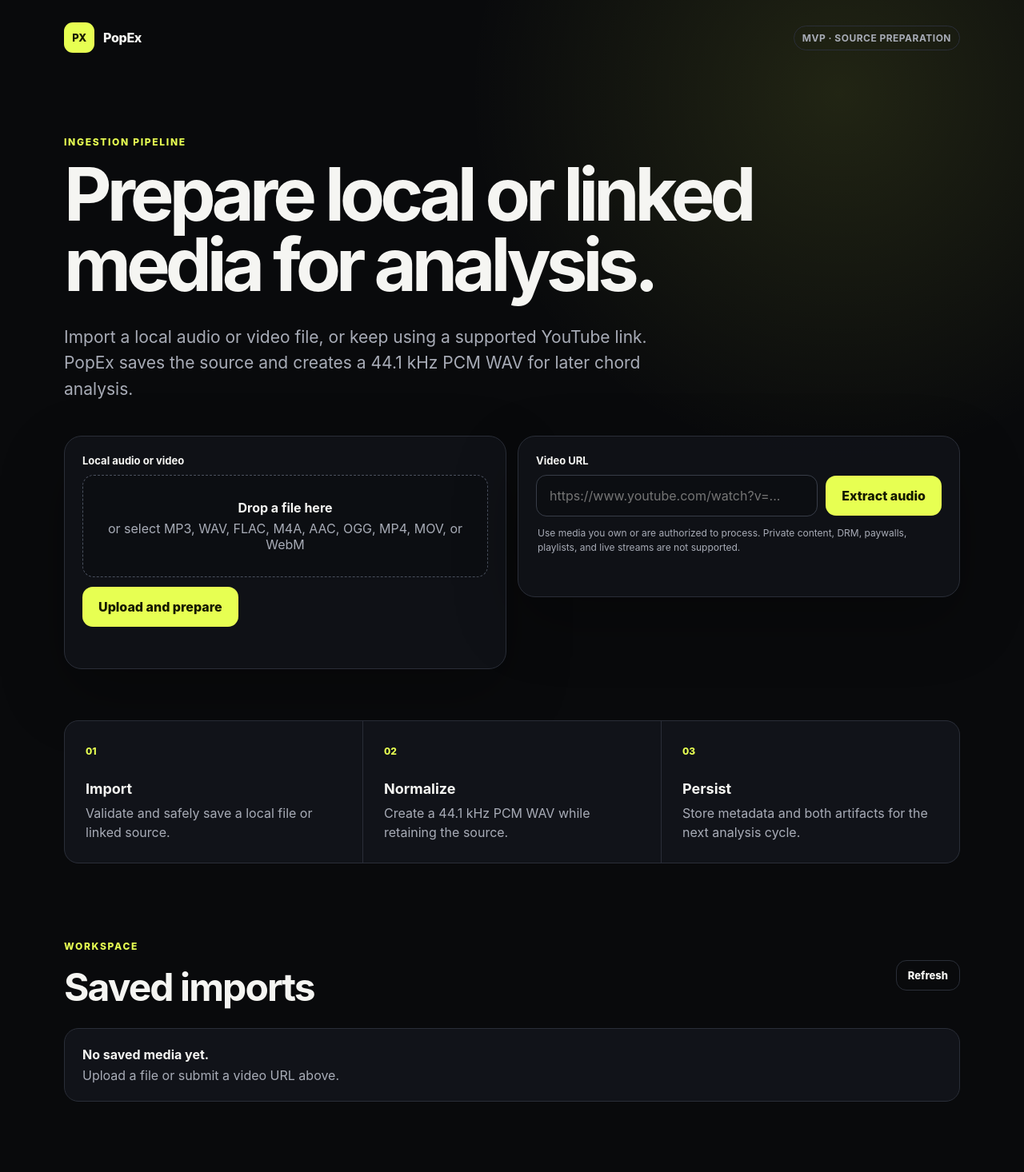
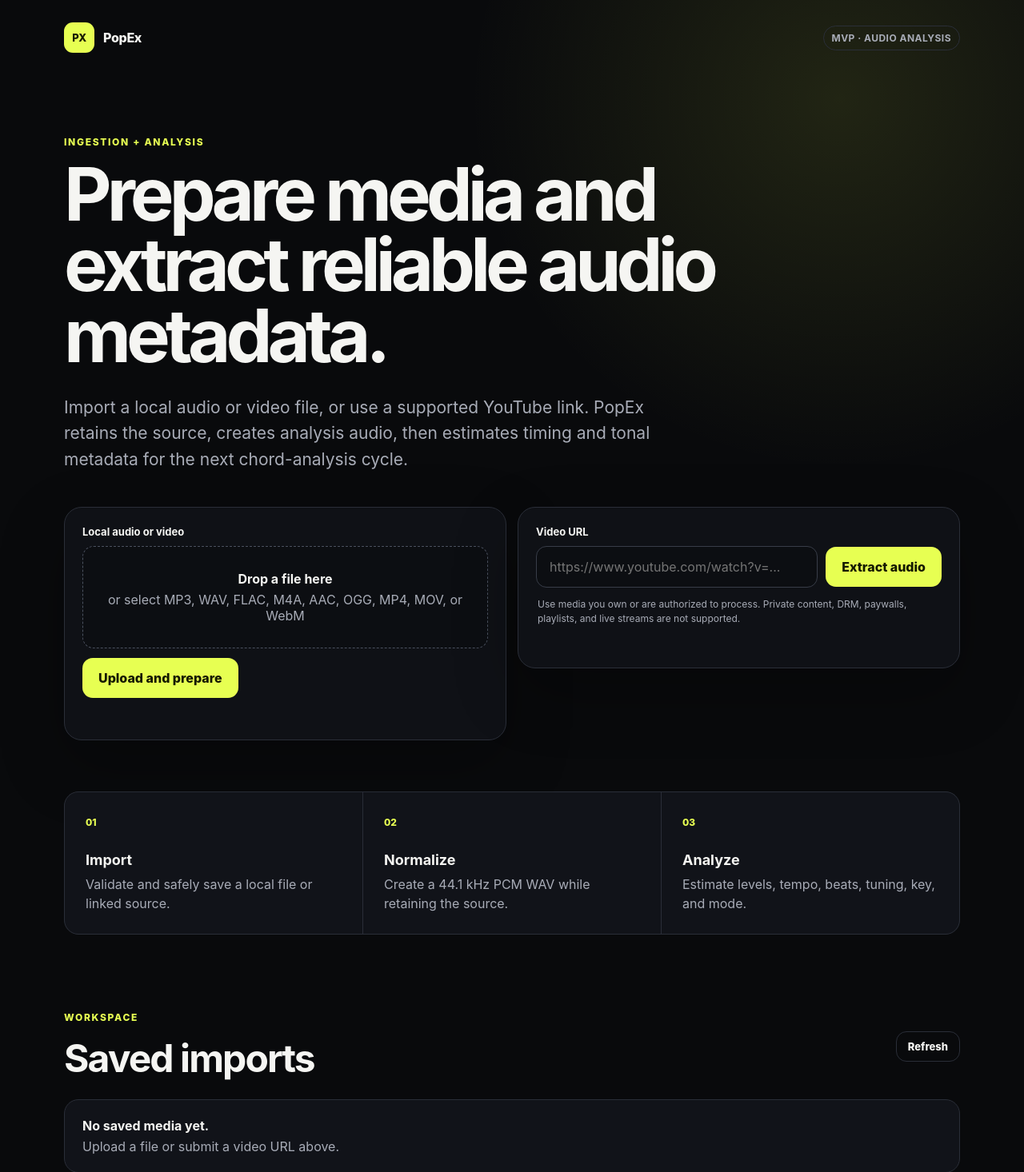
Before and after one commit to ZSYUYIIE/popex, a FastAPI app: page / in a window 1280 px wide. Shown: the top 1466 px of the page at 80% size. Before the commit the page ends 1378 px from the top, so only its background shows below. Run offline with FastAPI, Linux system fonts and the light colour scheme; data that the repository does not hold is empty.

Commit message:
describe audio analysis workflow

```diff
--- a/app/templates/index.html
+++ b/app/templates/index.html
@@ -3,7 +3,7 @@
   <head>
     <meta charset="utf-8" />
     <meta name="viewport" content="width=device-width, initial-scale=1" />
-    <title>PopEx — audio ingestion workspace</title>
+    <title>PopEx — audio analysis workspace</title>
     <link rel="stylesheet" href="/static/styles.css" />
     <script src="/static/app.js" defer></script>
   </head>
@@ -14,16 +14,16 @@
           <span class="brand-mark">PX</span>
           <span>PopEx</span>
         </a>
-        <span class="badge">MVP · source preparation</span>
+        <span class="badge">MVP · audio analysis</span>
       </header>
 
       <section class="hero" aria-labelledby="page-title">
-        <p class="eyebrow">INGESTION PIPELINE</p>
-        <h1 id="page-title">Prepare local or linked media for analysis.</h1>
+        <p class="eyebrow">INGESTION + ANALYSIS</p>
+        <h1 id="page-title">Prepare media and extract reliable audio metadata.</h1>
         <p class="lede">
-          Import a local audio or video file, or keep using a supported YouTube
-          link. PopEx saves the source and creates a 44.1 kHz PCM WAV for later
-          chord analysis.
+          Import a local audio or video file, or use a supported YouTube link.
+          PopEx retains the source, creates analysis audio, then estimates timing
+          and tonal metadata for the next chord-analysis cycle.
         </p>
 
         <div class="source-grid">
@@ -79,8 +79,8 @@
         </article>
         <article>
           <span>03</span>
-          <h2>Persist</h2>
-          <p>Store metadata and both artifacts for the next analysis cycle.</p>
+          <h2>Analyze</h2>
+          <p>Estimate levels, tempo, beats, tuning, key, and mode.</p>
         </article>
       </section>
 
```
